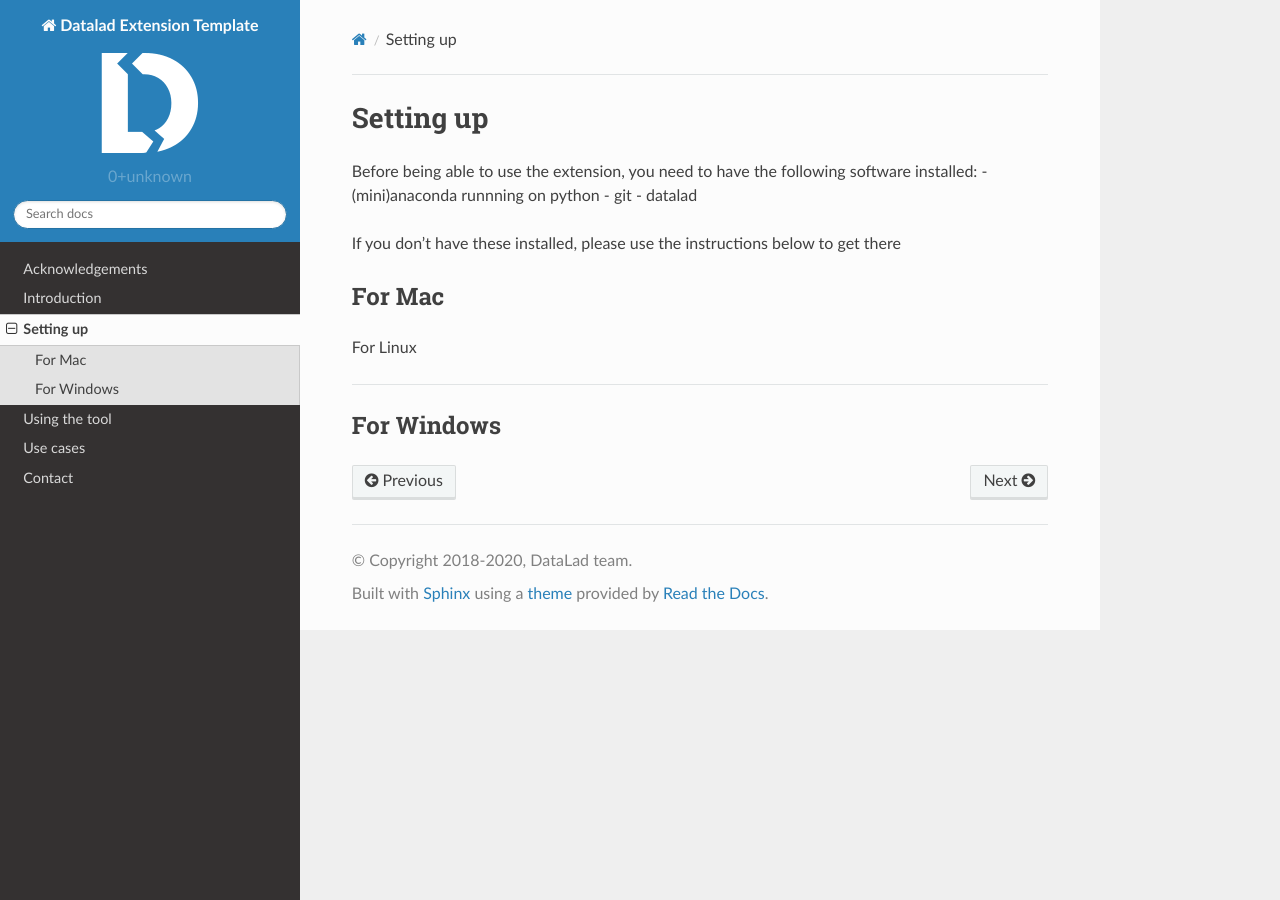
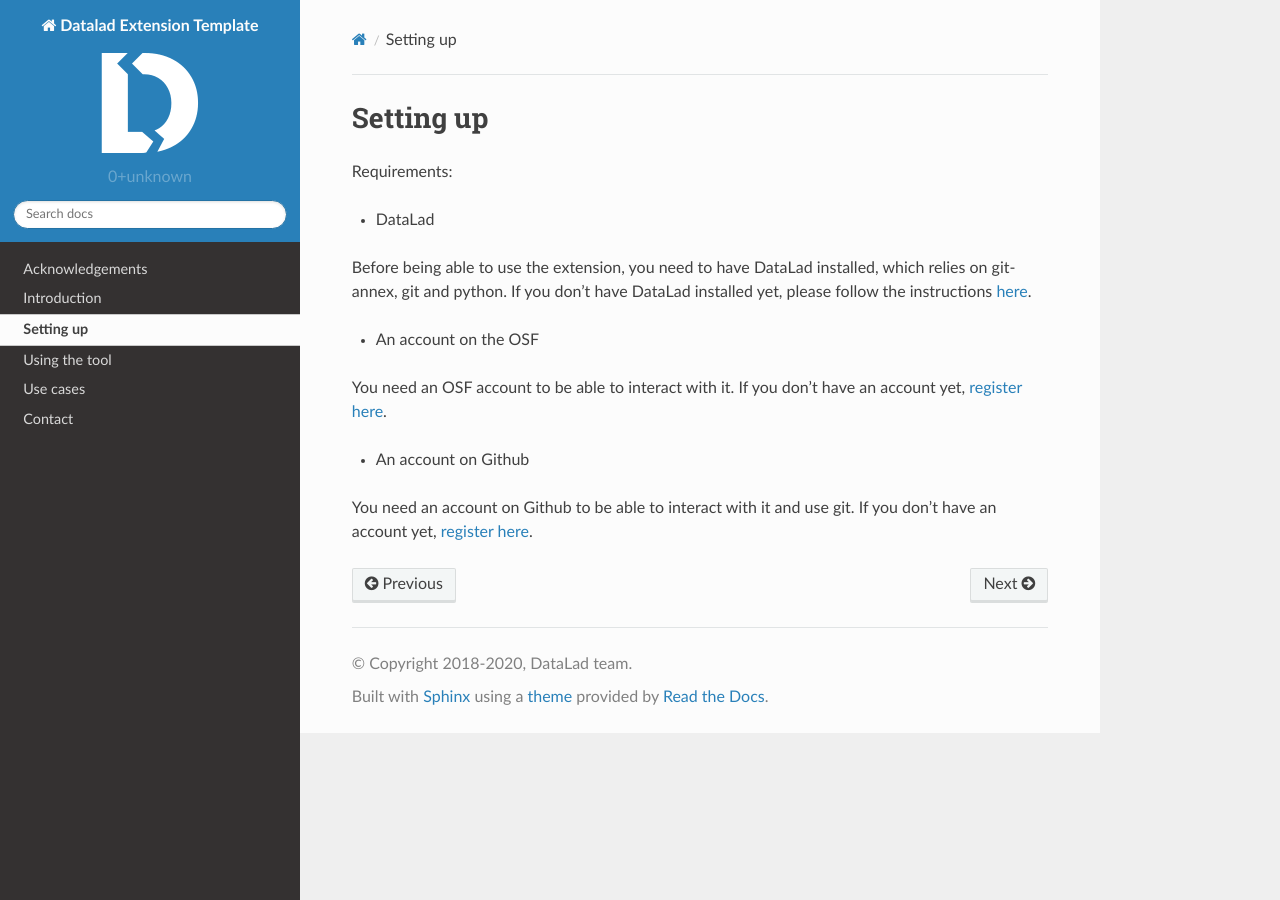
Before and after one commit to datalad/datalad-osf, a Sphinx documentation site: the page built from docs/source/settingup.rst, in a window 1280 px wide. Built offline with Sphinx 7.4.7 and the Read the Docs theme 2.0.0, drawn with Linux system fonts in a browser that asks for light colours; pages that are not in the unit, such as notebooks, are missing from menus.

Commit message:
Edit software requirements

```diff
--- a/docs/source/settingup.rst
+++ b/docs/source/settingup.rst
@@ -1,22 +1,16 @@
 Setting up
 ==========
 
-Before being able to use the extension, you need to have the following software installed:
-- (mini)anaconda runnning on python
-- git
-- datalad
+Requirements:
 
-If you don't have these installed, please use the instructions below to get there
+- DataLad
 
-For Mac
------------------------
+Before being able to use the extension, you need to have DataLad installed, which relies on git-annex, git and python. If you don't have DataLad installed yet, please follow the instructions `here <http://handbook.datalad.org/en/latest/intro/installation.html>`_.
 
+- An account on the OSF
 
-For Linux
+You need an OSF account to be able to interact with it. If you don't have an account yet, `register here <https://osf.io/register>`_.
 
------------------------
+- An account on Github
 
-
-
-For Windows
------------------------
+You need an account on Github to be able to interact with it and use git. If you don't have an account yet, `register here <https://github.com/join?ref_cta=Sign+up&ref_loc=header+logged+out&ref_page=%2F&source=header-home>`_.
```
